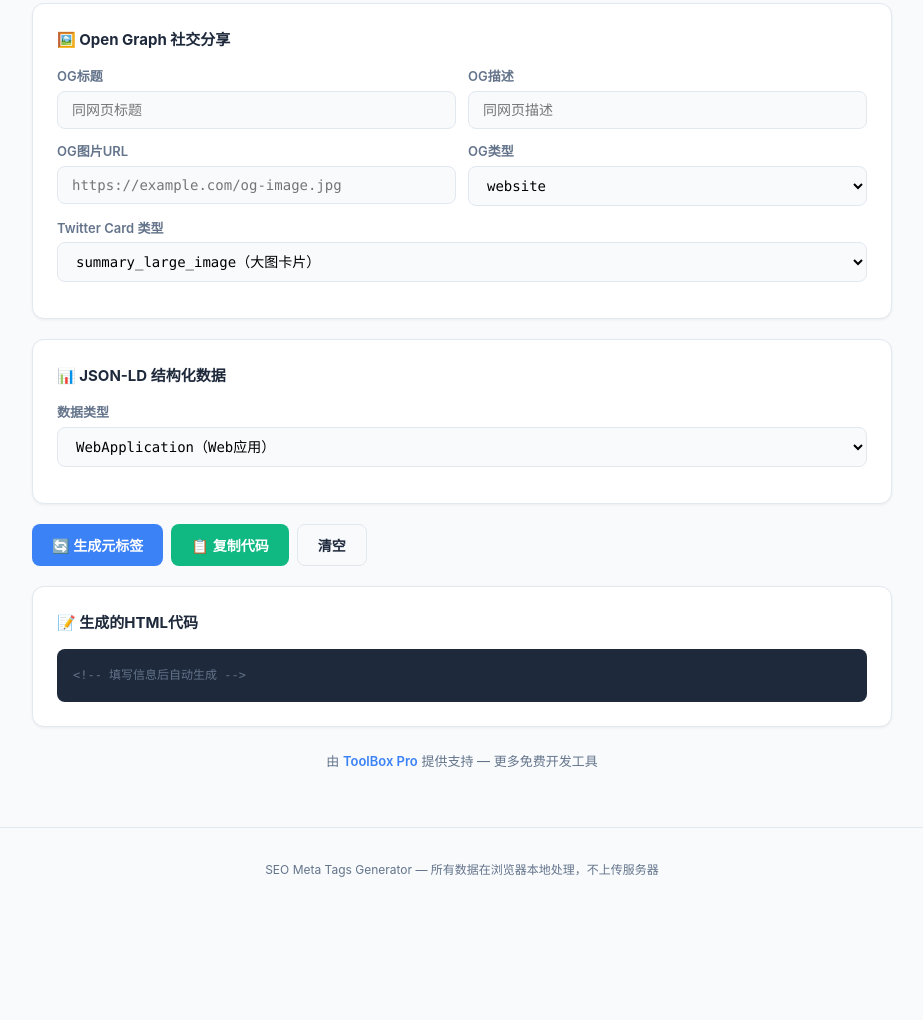
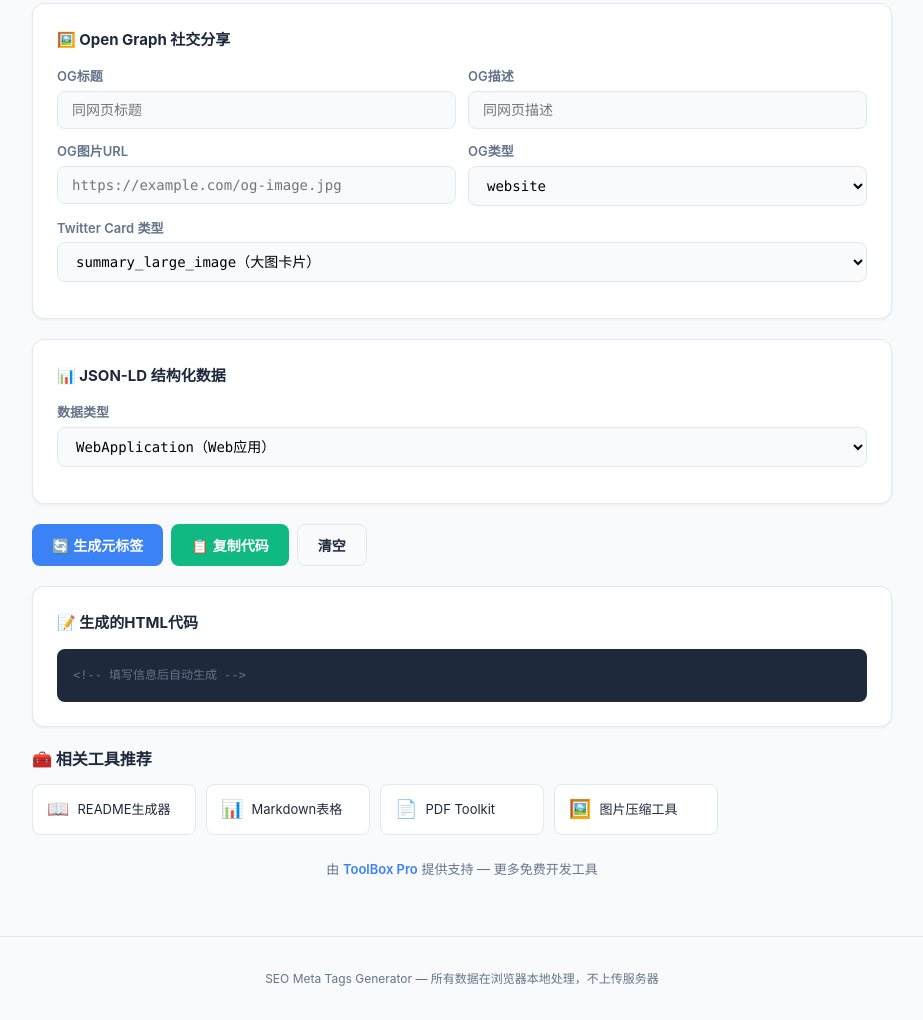
Before and after one commit to dingpeng29/meta-tags-generator, a plain HTML site: page docs/index.html in a window 1280 px wide. Shown: the part 659-1679 px from the top of the page, without its empty margins (178-1101 px from the left). Before the commit the page ends 1571 px from the top, so only its background shows below. Drawn offline with Linux system fonts and the light colour scheme.

Commit message:
feat: 添加相关工具推荐内链模块，提升SEO

```diff
--- a/docs/index.html
+++ b/docs/index.html
@@ -55,6 +55,13 @@ body{font-family:-apple-system,BlinkMacSystemFont,'Segoe UI',Roboto,sans-serif;b
 .powered{text-align:center;font-size:13px;color:var(--text2);margin-top:24px;}
 .powered a{color:var(--primary);text-decoration:none;font-weight:600;}
 @media(max-width:700px){.row,.row3{grid-template-columns:1fr;}.hero h1{font-size:22px;}}
+
+.related-tools{margin-top:20px;}
+.related-tools h2{font-size:16px;margin-bottom:12px;}
+.related-grid{display:grid;grid-template-columns:repeat(auto-fill,minmax(160px,1fr));gap:10px;}
+.related-card{display:flex;align-items:center;gap:8px;padding:10px 14px;background:var(--card);border-radius:var(--radius-sm);text-decoration:none;color:var(--text);border:1px solid var(--border);font-size:13px;transition:all .2s;}
+.related-card:hover{border-color:var(--primary);background:#eff6ff;}
+.related-card .ricon{font-size:18px;}
 </style>
 </head>
 <body>
@@ -106,6 +113,16 @@ body{font-family:-apple-system,BlinkMacSystemFont,'Segoe UI',Roboto,sans-serif;b
 <div class="preview-box" id="codeOut" style="margin-top:8px;"><span class="comment">&lt;!-- 填写信息后自动生成 --&gt;</span></div>
 </div>
 
+
+<div class="related-tools">
+<h2>🧰 相关工具推荐</h2>
+<div class="related-grid">
+<a class="related-card" href="/readme-generator/"><span class="ricon">📖</span><span>README生成器</span></a>
+<a class="related-card" href="/markdown-table/"><span class="ricon">📊</span><span>Markdown表格</span></a>
+<a class="related-card" href="/pdf-toolkit/"><span class="ricon">📄</span><span>PDF Toolkit</span></a>
+<a class="related-card" href="/image-compressor/"><span class="ricon">🖼️</span><span>图片压缩工具</span></a>
+</div>
+</div>
 <div class="powered">由 <a href="/toolbox-pro/">ToolBox Pro</a> 提供支持 — 更多免费开发工具</div>
 </div>
 <footer class="footer"><p>SEO Meta Tags Generator — 所有数据在浏览器本地处理，不上传服务器</p></footer>
```
